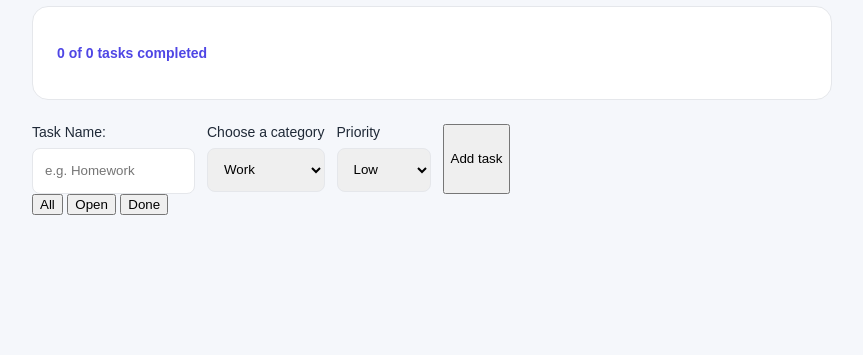
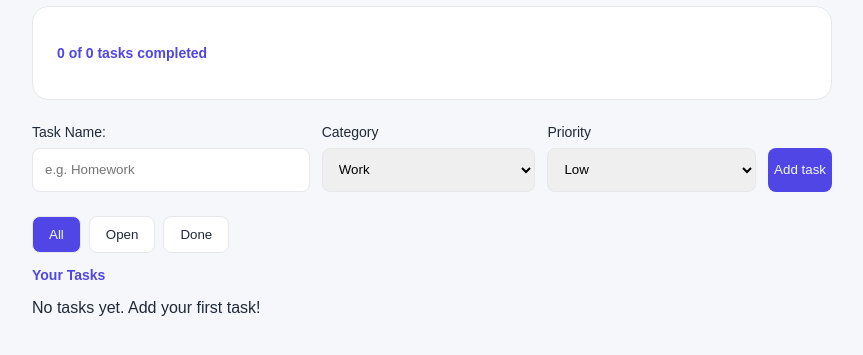
Before and after one commit to Den1-cloud/FocusBoard, a plain HTML site: page index.html in a window 1280 px wide. Shown: the part 145-500 px from the top of the page, without its empty margins (208-1071 px from the left). Drawn offline with Linux system fonts and the light colour scheme.

Commit message:
Complete FocusBoard HTML and CSS layout

```diff
--- a/index.html
+++ b/index.html
@@ -21,7 +21,7 @@
 
 </div>
 <div class="form-field">
-    <label for="category">Choose a category</label>
+    <label for="category">Category</label>
     <select name="category" id="category">
 
     <option value="work">Work</option>
@@ -48,11 +48,19 @@
 
 <div class="filter_group">
 
-        <button>All</button>
+        <button class="active">All</button>
         <button>Open</button>
         <button>Done</button>
 
     </div>
+
+<section class="task-list">
+
+        <h3>Your Tasks</h3>
+        <p>No tasks yet. Add your first task!</p>
+
+</section>
+
 </div>
 </body>
 </html>
--- a/style.css
+++ b/style.css
@@ -32,6 +32,8 @@ input, select{
     border-radius: 8px;
     height: 44px;
     padding: 0 12px;
+    box-sizing: border-box;
+    width: 100%;
 
 }
 .container{
@@ -46,10 +48,41 @@ label{
 .task-form{
 display:flex;
 gap: 12px;
+align-items:end;
+}
+
+.task-form button {
+    height: 44px;
+    background-color: #4F46E5;
+    color: aliceblue;
+    border-radius: 8px;
+    border: none;
 }
 
 .form-field{
     display: flex;
     flex-direction:column;
     gap: 8px;
+    flex-grow:1;
 }
+
+.filter_group{
+    display: flex;
+    gap: 8px;
+    margin-top: 24px;
+}
+
+.filter_group button {
+    background-color: #FFFFFF;
+    border:1px solid #E5E7EB;
+    border-radius: 8px;
+    padding: 10px 16px;
+    color: #1F2937;
+    cursor: pointer;
+
+}
+
+.filter_group button.active {
+    background-color: #4F46E5;
+    color: aliceblue;
+}
```
